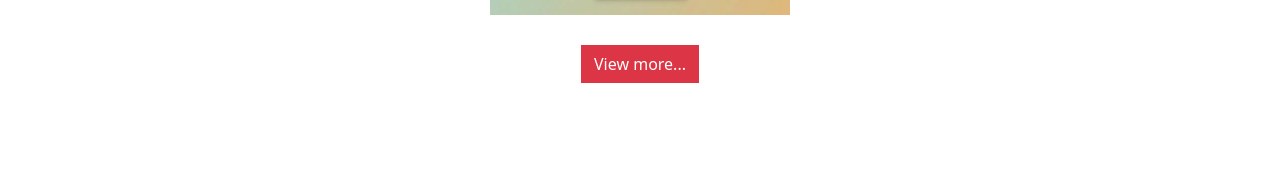
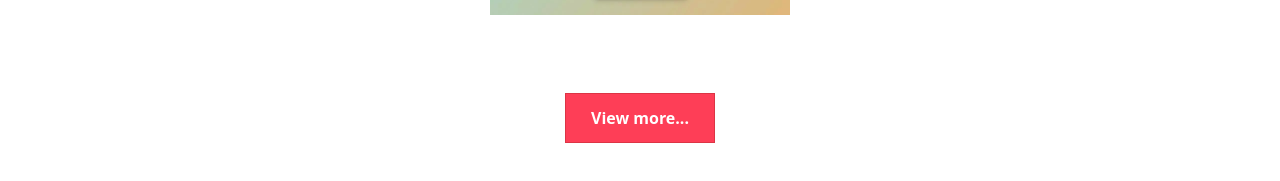
Before and after one commit to Nikolla2000/React-Portfolio-Website, a React (Vite) app in the folder client/: page /portfolio in a window 1280 px wide. Shown: the part 1095-1276 px from the top of the page. Built offline with nearby package versions, Linux system fonts and the light colour scheme.

Commit message:
Changed the year in the footer to be dynamic and not manually typed

```diff
--- a/client/src/Components/Footer/Footer.jsx
+++ b/client/src/Components/Footer/Footer.jsx
@@ -31,7 +31,7 @@ const Footer = () => {
                         <IconComponent data={icon} key={icon.link} hover='animate__animated animate__rotateIn'/>
                     ))}
                 </div>
-                <span>©2023. All Rights Reserved</span>
+                <span>©{new Date().getFullYear()}. All Rights Reserved</span>
             </div>
         </footer>
     );
--- a/client/src/Pages/PortfolioPage/projects/ProjectsSection.jsx
+++ b/client/src/Pages/PortfolioPage/projects/ProjectsSection.jsx
@@ -15,7 +15,7 @@ const ProjectsSection = () => {
                         </Col>
                     ))}
                     <a href="https://github.com/Nikolla2000"
-                        className="viewmore-button"
+                        className="viewmore-button mt-5"
                         target="_blank">
                         <Button variant="danger">View more...</Button>
                     </a>
--- a/client/src/Pages/PortfolioPage/projects/ProjectsSection.scss
+++ b/client/src/Pages/PortfolioPage/projects/ProjectsSection.scss
@@ -82,9 +82,17 @@
         text-decoration: none;
 
             button {
+                background-color: $primary-pink;
+                padding: 12px 25px;
+                font-weight: bold;
+                transition: 0.3s;
                 display: block;
                 border-radius:0;
                 margin: 0 auto;
+
+                &:hover {
+                    background-color: #ff6f82;
+                }
             }
     }
 }
```
